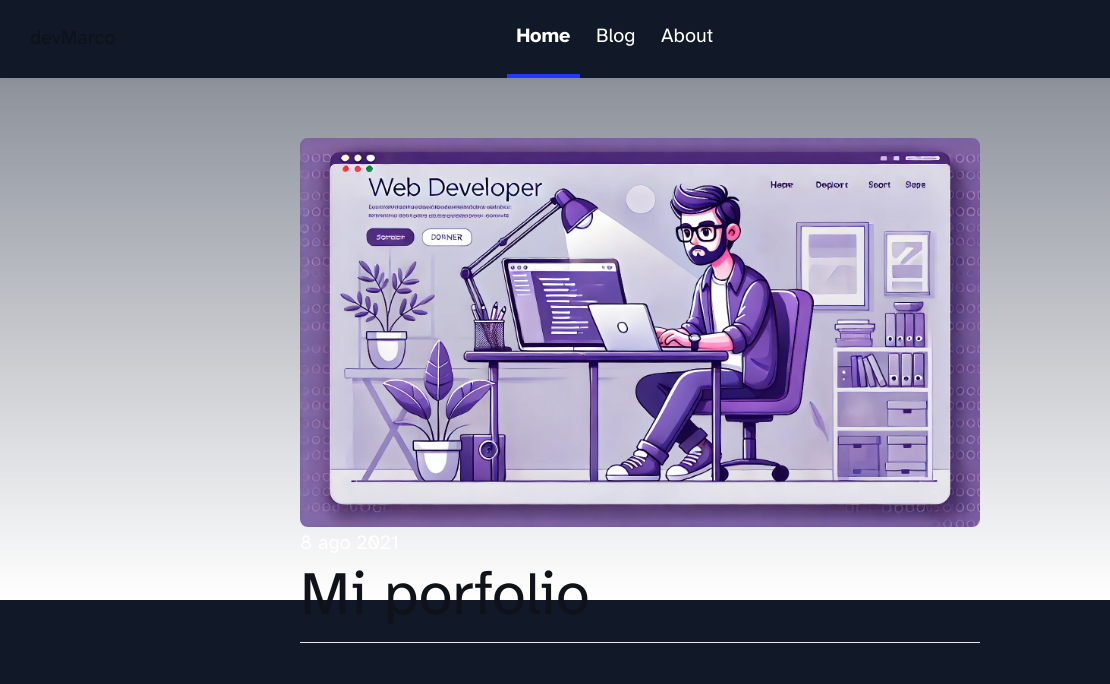
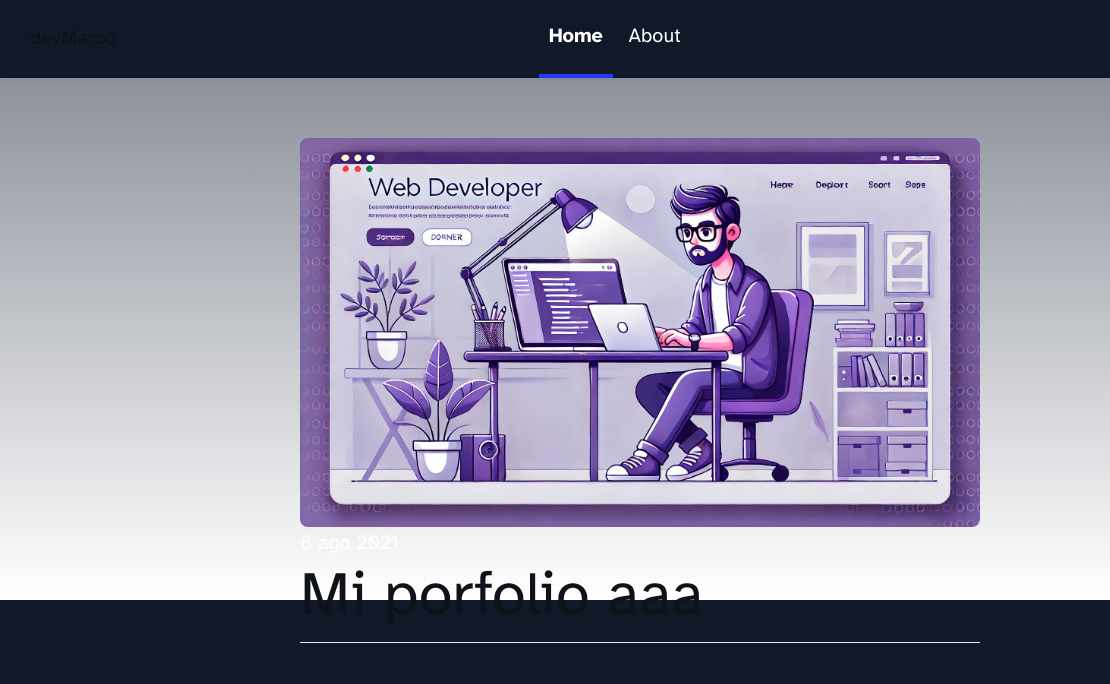
Before and after one commit to marcourrutia/porfolio-astro, an Astro site: page / in a window 1280 px wide. Shown: the top 684 px of the page, 0-1110 px from the left. Built offline with nearby package versions, Linux system fonts and the light colour scheme; Astro itself is replaced by a stand-in of ours.

Commit message:
Modificaciones

```diff
--- a/src/components/BaseHead.astro
+++ b/src/components/BaseHead.astro
@@ -1,6 +1,4 @@
 ---
-// Import the global.css file here so that it is included on
-// all pages through the use of the <BaseHead /> component.
 import '../styles/global.css';
 
 interface Props {
--- a/src/components/Header.astro
+++ b/src/components/Header.astro
@@ -8,7 +8,6 @@ import { SITE_TITLE } from '../consts';
 		<h2><a href="/">{SITE_TITLE}</a></h2>
 		<div class="internal-links">
 			<HeaderLink href="/">Home</HeaderLink>
-			<HeaderLink href="/blog">Blog</HeaderLink>
 			<HeaderLink href="/about">About</HeaderLink>
 		</div>
 		<div class="social-links">
--- a/src/layouts/BlogPost.astro
+++ b/src/layouts/BlogPost.astro
@@ -15,7 +15,7 @@ const { title, description, pubDate, updatedDate, heroImage } = Astro.props;
 		<BaseHead title={title} description={description} />
 	</head>
 
-	<body class="min-h-screen bg-white dark:bg-gray-900 text-black dark:text-white">
+	<body class="bg-white dark:bg-gray-900 text-black dark:text-white">
 		<Header />
 		<main>
 			<article>
--- a/src/pages/index.astro
+++ b/src/pages/index.astro
@@ -7,7 +7,7 @@ import Layout from "../layouts/BlogPost.astro";
 ---
 
 <Layout
-  title="Mi porfolio"
+  title="Mi porfolio aaa"
   description="Holaaa este es mi porfolio"
   pubDate={new Date("August 08 2021")}
   heroImage="/banner.webp"
```
Also changed, not shown: public/blog-placeholder-1.jpg (deleted), public/blog-placeholder-2.jpg (deleted), public/blog-placeholder-3.jpg (deleted), public/blog-placeholder-4.jpg (deleted), public/blog-placeholder-5.jpg (deleted), public/blog-placeholder-about.jpg (deleted).
